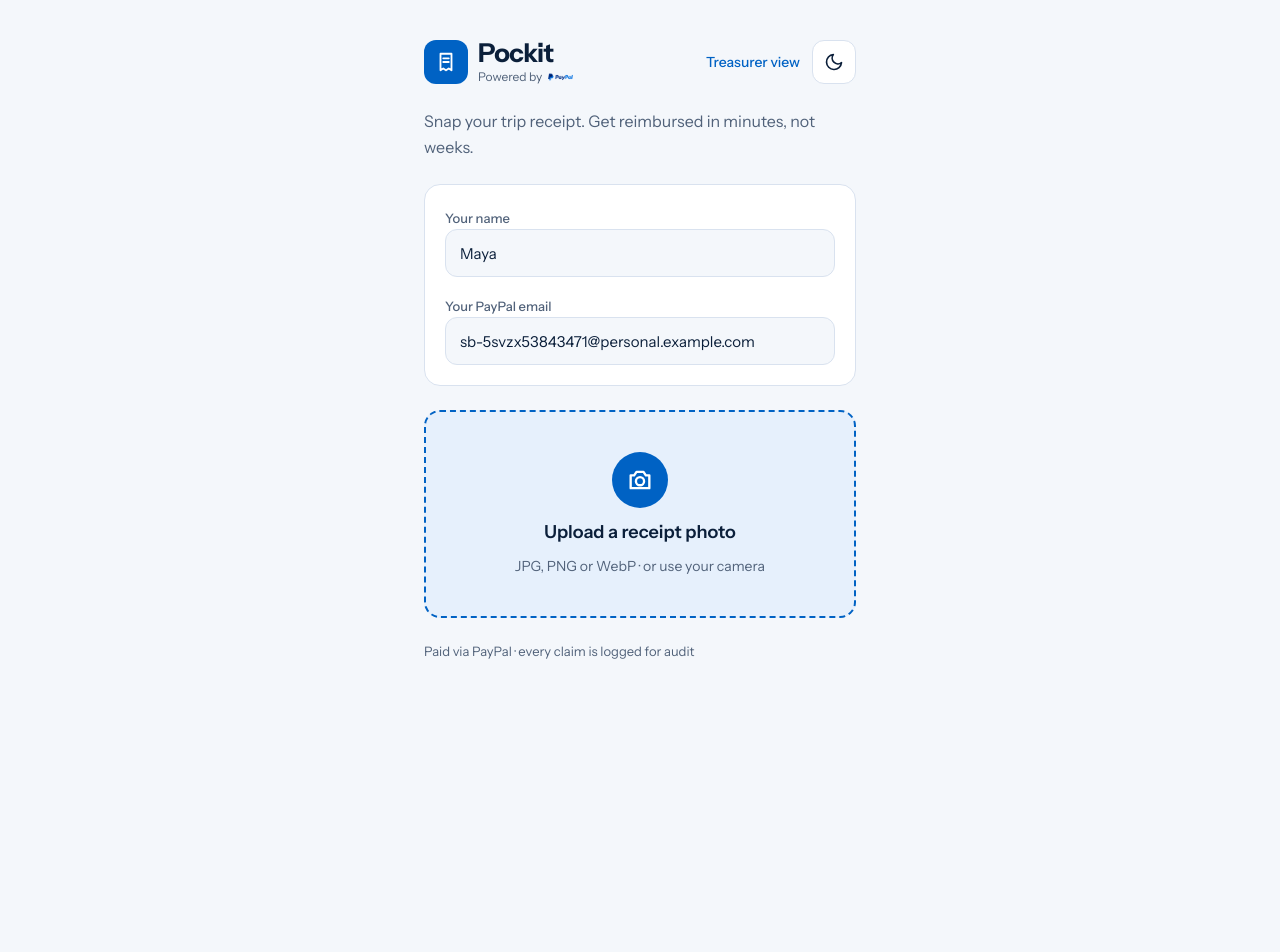
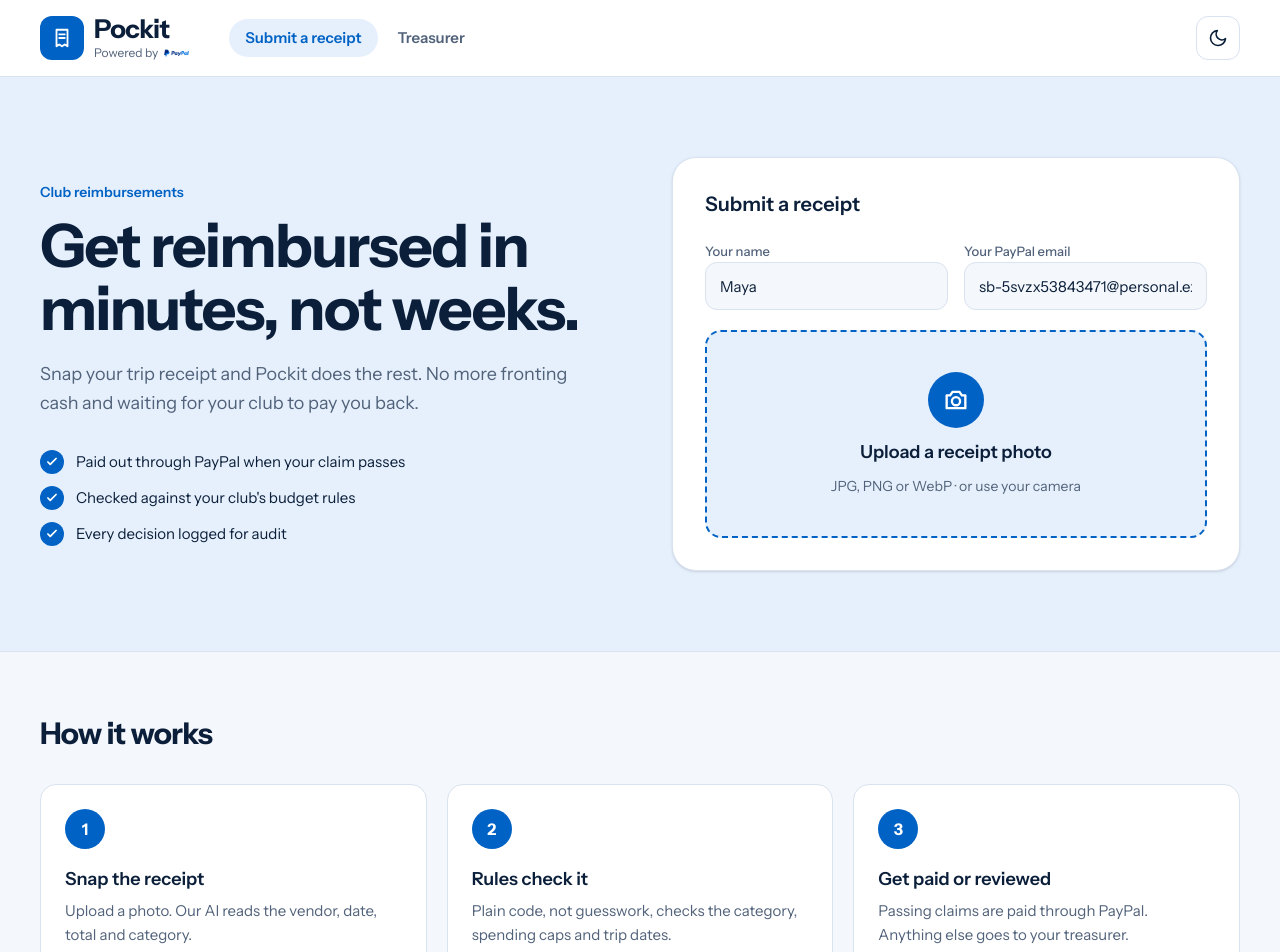
Before and after one commit to Sagarika1/Pockit, a Next.js app: page / in a window 1280 px wide. Shown: the top 952 px of the page. Before the commit the page ends 800 px from the top, so only its background shows below. Built offline with nearby package versions, Linux system fonts and the light colour scheme.

Commit message:
Make more websitey

```diff
--- a/app/layout.tsx
+++ b/app/layout.tsx
@@ -1,6 +1,8 @@
 import type { Metadata } from "next";
 import { Instrument_Sans } from "next/font/google";
 import "./globals.css";
+import SiteHeader from "@/components/SiteHeader";
+import SiteFooter from "@/components/SiteFooter";
 
 const sans = Instrument_Sans({ subsets: ["latin"], variable: "--font-sans" });
 
@@ -18,7 +20,11 @@ export default function RootLayout({ children }: { children: React.ReactNode })
       <head>
         <script dangerouslySetInnerHTML={{ __html: themeScript }} />
       </head>
-      <body className="antialiased">{children}</body>
+      <body className="antialiased min-h-screen flex flex-col">
+        <SiteHeader />
+        <div className="flex-1">{children}</div>
+        <SiteFooter />
+      </body>
     </html>
   );
 }
--- a/app/page.tsx
+++ b/app/page.tsx
@@ -1,8 +1,5 @@
 "use client";
 import { useState } from "react";
-import Link from "next/link";
-import Logo from "@/components/Logo";
-import ThemeToggle from "@/components/ThemeToggle";
 
 type Receipt = {
   vendor: string;
@@ -26,6 +23,18 @@ const STATUS: Record<string, { title: string; style: string }> = {
 
 const inputClass =
   "w-full h-12 rounded-xl border border-line bg-page px-3.5 text-[15px] text-ink placeholder:text-muted focus:outline-none focus:ring-2 focus:ring-brand";
+
+const BENEFITS = [
+  "Paid out through PayPal when your claim passes",
+  "Checked against your club's budget rules",
+  "Every decision logged for audit",
+];
+
+const STEPS = [
+  { n: "1", title: "Snap the receipt", body: "Upload a photo. Our AI reads the vendor, date, total and category." },
+  { n: "2", title: "Rules check it", body: "Plain code, not guesswork, checks the category, spending caps and trip dates." },
+  { n: "3", title: "Get paid or reviewed", body: "Passing claims are paid through PayPal. Anything else goes to your treasurer." },
+];
 
 export default function SubmitPage() {
   const [name, setName] = useState("Maya");
@@ -72,22 +81,38 @@ export default function SubmitPage() {
   }
 
   return (
-    <main className="min-h-screen bg-page text-ink">
-      <div className="max-w-lg mx-auto p-6 sm:p-10">
-        <div className="flex items-center justify-between mb-6">
-          <Logo />
-          <div className="flex items-center gap-3">
-            <Link href="/treasurer" className="text-sm font-medium text-brand hover:underline">
-              Treasurer view
-            </Link>
-            <ThemeToggle />
+    <main>
+      {/* Hero */}
+      <section className="border-b border-line bg-soft">
+        <div className="mx-auto grid max-w-7xl items-center gap-12 px-6 py-12 lg:grid-cols-2 lg:gap-16 lg:px-10 lg:py-20">
+          <div>
+            <p className="mb-3 text-sm font-semibold text-brand">Club reimbursements</p>
+            <h1 className="text-4xl font-bold leading-[1.05] tracking-tight sm:text-5xl lg:text-6xl">
+              Get reimbursed in minutes, not weeks.
+            </h1>
+            <p className="mt-5 max-w-xl text-lg leading-relaxed text-muted">
+              Snap your trip receipt and Pockit does the rest. No more fronting cash and waiting for your club to pay you back.
+            </p>
+            <ul className="mt-8 space-y-3">
+              {BENEFITS.map((b) => (
+                <li key={b} className="flex items-center gap-3 text-[15px]">
+                  <span className="flex h-6 w-6 shrink-0 items-center justify-center rounded-full bg-brand">
+                    <svg width="14" height="14" viewBox="0 0 24 24" fill="none" stroke="currentColor" strokeWidth="3"
+                      strokeLinecap="round" strokeLinejoin="round" className="text-on-brand" aria-hidden="true">
+                      <path d="M5 12l4 4 10-10" />
+                    </svg>
+                  </span>
+                  {b}
+                </li>
+              ))}
+            </ul>
           </div>
-        </div>
-        <p className="mb-6 text-base leading-relaxed text-muted">
-          Snap your trip receipt. Get reimbursed in minutes, not weeks.
-        </p>
 
-        <div className="bg-card border border-line rounded-2xl p-5 space-y-4 mb-6">
+          {/* Form card */}
+          <div className="rounded-3xl border border-line bg-card p-6 shadow-sm sm:p-8">
+            <h2 className="mb-5 text-xl font-semibold">Submit a receipt</h2>
+
+            <div className="mb-5 grid gap-4 sm:grid-cols-2">
               <div className="space-y-1.5">
                 <label htmlFor="name" className="text-[13px] font-medium text-muted">Your name</label>
                 <input id="name" className={inputClass} value={name} onChange={(e) => setName(e.target.value)} placeholder="Your name" />
@@ -99,8 +124,8 @@ export default function SubmitPage() {
             </div>
 
             {step === "upload" && (
-          <label className="flex flex-col items-center gap-2.5 border-2 border-dashed border-brand bg-soft rounded-2xl px-5 py-10 text-center cursor-pointer hover:opacity-90 focus-within:ring-2 focus-within:ring-brand">
-            <span className="w-14 h-14 rounded-full bg-brand flex items-center justify-center">
+              <label className="flex cursor-pointer flex-col items-center gap-2.5 rounded-2xl border-2 border-dashed border-brand bg-soft px-5 py-10 text-center hover:opacity-90 focus-within:ring-2 focus-within:ring-brand">
+                <span className="flex h-14 w-14 items-center justify-center rounded-full bg-brand">
                   <svg width="28" height="28" viewBox="0 0 24 24" fill="none" stroke="currentColor" strokeWidth="2"
                     strokeLinecap="round" strokeLinejoin="round" className="text-on-brand" aria-hidden="true">
                     <path d="M4 8h3l2-3h6l2 3h3v11H4z" />
@@ -113,12 +138,12 @@ export default function SubmitPage() {
               </label>
             )}
 
-        {step === "reading" && <p className="text-center p-10 text-muted">Reading your receipt…</p>}
+            {step === "reading" && <p className="p-10 text-center text-muted">Reading your receipt…</p>}
 
             {(step === "confirm" || step === "submitting") && receipt && (
-          <div className="bg-card border border-line rounded-2xl p-6">
-            <h2 className="font-semibold mb-4">Does this look right?</h2>
-            <dl className="grid grid-cols-2 gap-2 text-sm mb-6">
+              <div className="rounded-2xl border border-line bg-page p-6">
+                <h3 className="mb-4 font-semibold">Does this look right?</h3>
+                <dl className="mb-6 grid grid-cols-2 gap-2 text-sm">
                   <dt className="text-muted">Vendor</dt><dd>{receipt.vendor}</dd>
                   <dt className="text-muted">Date</dt><dd>{receipt.date ?? "Unreadable"}</dd>
                   <dt className="text-muted">Total</dt><dd>${receipt.total.toFixed(2)}</dd>
@@ -128,11 +153,11 @@ export default function SubmitPage() {
                   <button
                     onClick={submit}
                     disabled={step === "submitting"}
-                className="flex-1 h-11 bg-brand text-on-brand rounded-xl font-semibold disabled:opacity-50"
+                    className="h-12 flex-1 rounded-full bg-brand font-semibold text-on-brand hover:opacity-90 disabled:opacity-50"
                   >
                     {step === "submitting" ? "Submitting…" : "Submit for reimbursement"}
                   </button>
-              <button onClick={reset} className="h-11 px-4 border border-line rounded-xl font-semibold">
+                  <button onClick={reset} className="h-12 rounded-full border border-line px-5 font-semibold hover:bg-soft">
                     Retake
                   </button>
                 </div>
@@ -140,24 +165,38 @@ export default function SubmitPage() {
             )}
 
             {step === "done" && claim && (
-          <div className={`border rounded-2xl p-6 ${STATUS[claim.status]?.style ?? "bg-card border-line"}`}>
-            <h2 className="text-xl font-semibold mb-1">{STATUS[claim.status]?.title ?? claim.status}</h2>
-            <p className="text-2xl font-bold mb-2">
+              <div className={`rounded-2xl border p-6 ${STATUS[claim.status]?.style ?? "bg-card border-line"}`}>
+                <h3 className="mb-1 text-xl font-semibold">{STATUS[claim.status]?.title ?? claim.status}</h3>
+                <p className="mb-2 text-2xl font-bold">
                   ${claim.receipt.total.toFixed(2)} · {claim.receipt.vendor}
                 </p>
-            <p className="text-sm mb-4">Why: {claim.rule}</p>
-            <button onClick={reset} className="h-11 px-4 border border-current rounded-xl font-semibold">
+                <p className="mb-4 text-sm">Why: {claim.rule}</p>
+                <button onClick={reset} className="h-11 rounded-full border border-current px-5 font-semibold">
                   Submit another receipt
                 </button>
               </div>
             )}
 
             {error && <p className="mt-4 text-no-tx">{error}</p>}
+          </div>
+        </div>
+      </section>
 
-        <p className="mt-6 text-[13px] text-muted">
-          Paid via PayPal · every claim is logged for audit
-        </p>
+      {/* How it works */}
+      <section className="mx-auto max-w-7xl px-6 py-16 lg:px-10">
+        <h2 className="mb-8 text-2xl font-bold tracking-tight sm:text-3xl">How it works</h2>
+        <div className="grid gap-5 md:grid-cols-3">
+          {STEPS.map((s) => (
+            <div key={s.n} className="rounded-2xl border border-line bg-card p-6">
+              <span className="mb-4 flex h-10 w-10 items-center justify-center rounded-full bg-brand font-bold text-on-brand">
+                {s.n}
+              </span>
+              <h3 className="mb-1.5 text-lg font-semibold">{s.title}</h3>
+              <p className="text-[15px] leading-relaxed text-muted">{s.body}</p>
             </div>
+          ))}
+        </div>
+      </section>
     </main>
   );
 }
--- a/app/treasurer/AuditGrid.tsx
+++ b/app/treasurer/AuditGrid.tsx
@@ -118,7 +118,7 @@ export default function AuditGrid({ claims }: { claims: Claim[] }) {
               onChange={(e) => setSearch(e.target.value)}
               placeholder="Search claims"
               aria-label="Search claims"
-              className="h-11 w-full rounded-xl border border-line bg-card pl-10 pr-4 text-sm text-ink placeholder:text-muted focus:outline-none focus:ring-2 focus:ring-brand"
+              className="h-11 w-full rounded-full border border-line bg-card pl-10 pr-4 text-sm text-ink placeholder:text-muted focus:outline-none focus:ring-2 focus:ring-brand"
             />
           </div>
           <button
--- a/app/treasurer/page.tsx
+++ b/app/treasurer/page.tsx
@@ -1,9 +1,6 @@
 "use client";
 import { useCallback, useEffect, useState } from "react";
-import Link from "next/link";
 import AuditGrid from "./AuditGrid";
-import Logo from "@/components/Logo";
-import ThemeToggle from "@/components/ThemeToggle";
 import StatusChip from "@/components/StatusChip";
 
 type Claim = {
@@ -19,9 +16,9 @@ type Claim = {
 
 function Stat({ label, value, accent, warn }: { label: string; value: string; accent?: boolean; warn?: boolean }) {
   return (
-    <div className="bg-card border border-line rounded-2xl px-5 py-4">
-      <p className="text-sm text-muted mb-1">{label}</p>
-      <p className={`text-3xl font-bold tracking-tight tabular-nums ${accent ? "text-brand" : warn ? "text-wa-tx" : "text-ink"}`}>
+    <div className="rounded-2xl border border-line bg-card px-6 py-5">
+      <p className="mb-1 text-sm text-muted">{label}</p>
+      <p className={`text-4xl font-bold tracking-tight tabular-nums ${accent ? "text-brand" : warn ? "text-wa-tx" : "text-ink"}`}>
         {value}
       </p>
     </div>
@@ -57,61 +54,54 @@ export default function TreasurerPage() {
   const autoHandled = claims.filter((c) => !c.reviewedAt && c.status !== "pending_review").length;
 
   return (
-    <main className="min-h-screen bg-page text-ink">
-      <div className="mx-auto max-w-6xl px-6 py-8 sm:px-10">
-        <header className="flex items-center justify-between mb-8">
-          <div className="flex items-center gap-3">
-            <Logo />
-            <span className="text-muted hidden sm:inline">Treasurer</span>
+    <main className="mx-auto max-w-7xl px-6 py-10 lg:px-10 lg:py-14">
+      <div className="mb-8">
+        <h1 className="text-3xl font-bold tracking-tight sm:text-4xl">Treasurer dashboard</h1>
+        <p className="mt-2 text-lg text-muted">Review flagged claims and keep an eye on every payout.</p>
       </div>
-          <div className="flex items-center gap-3">
-            <Link href="/" className="text-sm font-medium text-brand hover:underline">
-              Submit a receipt
-            </Link>
-            <ThemeToggle />
-          </div>
-        </header>
 
-        <section className="grid grid-cols-1 sm:grid-cols-3 gap-4 mb-10">
+      <section className="mb-12 grid grid-cols-1 gap-4 sm:grid-cols-3">
         <Stat label="Reimbursed" value={`$${paidTotal.toFixed(2)}`} accent />
         <Stat label="Handled by rules" value={`${autoHandled} of ${claims.length}`} />
         <Stat label="Waiting on you" value={String(pending.length)} warn={pending.length > 0} />
       </section>
 
-        <section className="mb-10">
-          <h2 className="text-lg font-semibold mb-3">Needs your review</h2>
+      <section className="mb-12">
+        <h2 className="mb-4 text-xl font-semibold">Needs your review</h2>
         {pending.length === 0 ? (
-            <p className="text-muted">Nothing to review. Claims that break a rule will appear here.</p>
+          <p className="rounded-2xl border border-line bg-card p-6 text-muted">
+            Nothing to review. Claims that break a rule will appear here.
+          </p>
         ) : (
           <ul className="space-y-3">
             {pending.map((c) => (
               <li
                 key={c.id}
-                  className="bg-card border border-line rounded-2xl p-4 flex flex-col sm:flex-row sm:items-center gap-4"
+                className="flex flex-col gap-4 rounded-2xl border border-line bg-card p-5 sm:flex-row sm:items-center"
               >
-                  <div className="flex-1 min-w-0">
+                <div className="min-w-0 flex-1">
                   <p>
                     <span className="font-semibold">{c.memberName}</span>{" "}
                     <span className="text-muted">at {c.receipt.vendor}</span>
                   </p>
-                    <div className="mt-2 flex items-center gap-2">
+                  <div className="mt-2 flex flex-wrap items-center gap-2">
                     <StatusChip status="pending_review" />
                     <span className="text-sm text-muted">{c.rule}</span>
                   </div>
                 </div>
-                  <p className="text-xl font-bold tabular-nums">${c.receipt.total.toFixed(2)}</p>
+                <p className="text-2xl font-bold tabular-nums">${c.receipt.total.toFixed(2)}</p>
                 <div className="flex gap-2">
                   <button
                     disabled={busy === c.id}
                     onClick={() => act(c.id, "approve")}
-                      className="h-11 rounded-xl bg-brand px-5 text-sm font-semibold text-on-brand hover:opacity-90 transition-opacity disabled:opacity-50 focus-visible:outline-2 focus-visible:outline-offset-2 focus-visible:outline-brand"
+                    className="h-11 rounded-full bg-brand px-6 text-sm font-semibold text-on-brand transition-opacity hover:opacity-90 disabled:opacity-50 focus-visible:outline-2 focus-visible:outline-offset-2 focus-visible:outline-brand"
                   >
                     {busy === c.id ? "Paying…" : "Approve and pay"}
                   </button>
                   <button
                     disabled={busy === c.id}
                     onClick={() => act(c.id, "deny")}
-                      className="h-11 rounded-xl border border-line px-5 text-sm font-semibold text-ink hover:bg-soft transition-colors disabled:opacity-50 focus-visible:outline-2 focus-visible:outline-offset-2 focus-visible:outline-brand"
+                    className="h-11 rounded-full border border-line px-6 text-sm font-semibold text-ink transition-colors hover:bg-soft disabled:opacity-50 focus-visible:outline-2 focus-visible:outline-offset-2 focus-visible:outline-brand"
                   >
                     Deny
                   </button>
@@ -123,7 +113,6 @@ export default function TreasurerPage() {
       </section>
 
       <AuditGrid claims={claims} />
-      </div>
     </main>
   );
 }
--- /dev/null
+++ b/components/SiteFooter.tsx
@@ -0,0 +1,14 @@
+import PoweredByPayPal from "@/components/PoweredByPayPal";
+
+export default function SiteFooter() {
+  return (
+    <footer className="border-t border-line bg-card">
+      <div className="mx-auto flex max-w-7xl flex-col gap-3 px-6 py-8 sm:flex-row sm:items-center sm:justify-between lg:px-10">
+        <PoweredByPayPal />
+        <p className="text-[13px] text-muted">
+          Hackathon demo. Payments run in the PayPal sandbox with test accounts. Every claim is logged for audit.
+        </p>
+      </div>
+    </footer>
+  );
+}
--- /dev/null
+++ b/components/SiteHeader.tsx
@@ -0,0 +1,52 @@
+"use client";
+import Link from "next/link";
+import { usePathname } from "next/navigation";
+import Logo from "@/components/Logo";
+import ThemeToggle from "@/components/ThemeToggle";
+
+const LINKS = [
+  { href: "/", label: "Submit a receipt" },
+  { href: "/treasurer", label: "Treasurer" },
+];
+
+function NavLinks({ className = "" }: { className?: string }) {
+  const pathname = usePathname();
+  return (
+    <nav aria-label="Main" className={`items-center gap-1 ${className}`}>
+      {LINKS.map((l) => {
+        const active = pathname === l.href;
+        return (
+          <Link
+            key={l.href}
+            href={l.href}
+            aria-current={active ? "page" : undefined}
+            className={`rounded-full px-4 py-2 text-[15px] font-semibold transition-colors ${
+              active ? "bg-soft text-brand" : "text-muted hover:text-ink hover:bg-soft"
+            }`}
+          >
+            {l.label}
+          </Link>
+        );
+      })}
+    </nav>
+  );
+}
+
+export default function SiteHeader() {
+  return (
+    <header className="sticky top-0 z-40 border-b border-line bg-card">
+      <div className="mx-auto flex h-[76px] max-w-7xl items-center justify-between px-6 lg:px-10">
+        <div className="flex items-center gap-10">
+          <Link href="/" aria-label="Pockit home">
+            <Logo />
+          </Link>
+          <NavLinks className="hidden sm:flex" />
+        </div>
+        <ThemeToggle />
+      </div>
+      <div className="border-t border-line px-4 py-2 sm:hidden">
+        <NavLinks className="flex justify-center" />
+      </div>
+    </header>
+  );
+}
```
Lines whose indentation alone changed are shown as unchanged.
